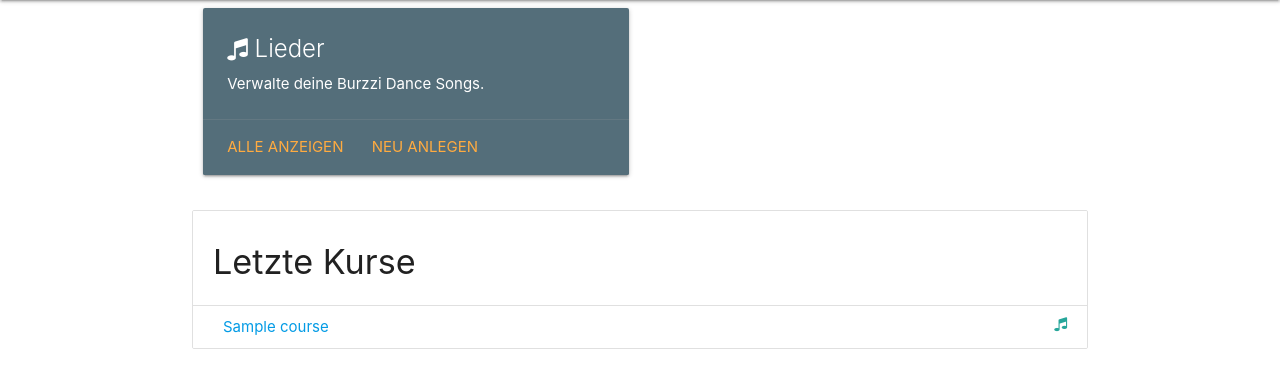
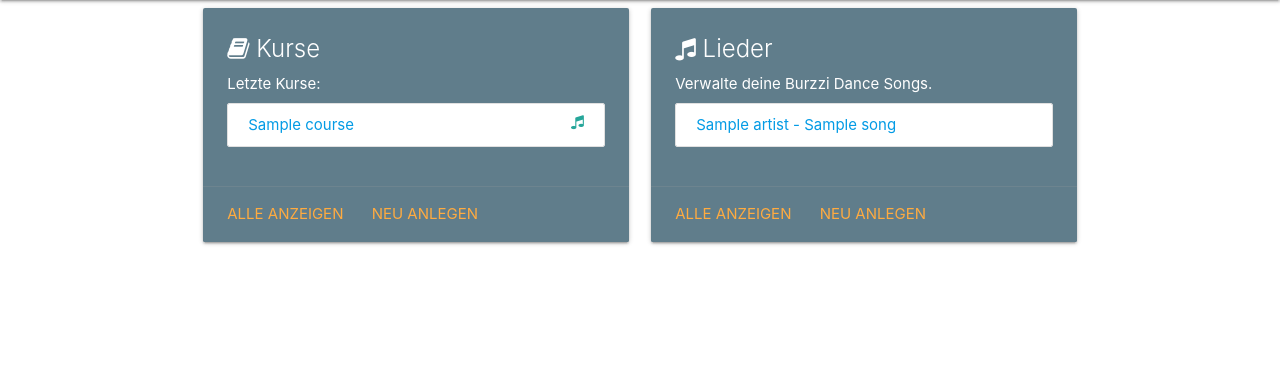
Before and after one commit to smichaelsen/dance-courses, a PHP site: template templates/index.twig in a window 1280 px wide. Shown: the part 64-452 px from the top of the page. Run offline with PHP 8.4, Linux system fonts and the light colour scheme; the template is opened without the code that fills it: most values are stand-ins (such as "Sample title", 1, 10 or a date in 2020); some libraries are stand-ins or nearby versions.

Commit message:
work on editing songs

```diff
--- a/templates/index.twig
+++ b/templates/index.twig
@@ -3,27 +3,47 @@
 {% block content %}
     <div class="row">
         <div class="col s12 m6">
-            <div class="card blue-grey darken-1">
+            <div class="card blue-grey">
+                <div class="card-content white-text">
+                    <span class="card-title"><i class="fa fa-book" aria-hidden="true"></i> Kurse</span>
+                    <p>Letzte Kurse:</p>
+                    <ul class="collection">
+                        {% for course in courses %}
+                            <li class="collection-item">
+                                <a href="{{ url("course/edit/#{course.id}") }}">{{ course.name }}</a>
+                                <a href="{{ url("course/songs/#{course.id}") }}" class="secondary-content">
+                                    <i class="fa fa-music" aria-hidden="true"></i>
+                                </a>&nbsp;
+                            </li>
+                        {% endfor %}
+                    </ul>
+                </div>
+                <div class="card-action">
+                    <a href="{{ url('courses') }}">Alle anzeigen</a>
+                    <a href="{{ url('course/create') }}">Neu anlegen</a>
+                </div>
+            </div>
+        </div>
+        <div class="col s12 m6">
+            <div class="card blue-grey">
                 <div class="card-content white-text">
                     <span class="card-title"><i class="fa fa-music" aria-hidden="true"></i> Lieder</span>
                     <p>Verwalte deine Burzzi Dance Songs.</p>
+                    <ul class="collection">
+                        {% for song in songs %}
+                            <li class="collection-item">
+                                <a href="{{ url("song/edit/#{song.id}") }}">
+                                    {{ song.artist }} - {{ song.title }}
+                                </a>
+                            </li>
+                        {% endfor %}
+                    </ul>
                 </div>
                 <div class="card-action">
                     <a href="{{ url('songs') }}">Alle anzeigen</a>
-                    <a href="{{ url('songs/create') }}">Neu anlegen</a>
+                    <a href="{{ url('song/create') }}">Neu anlegen</a>
                 </div>
             </div>
         </div>
     </div>
-    <ul class="collection with-header">
-        <li class="collection-header"><h4>Letzte Kurse</h4></li>
-        {% for course in courses %}
-            <li class="collection-item">
-                <a href="{{ url("course/#{course.id}/edit") }}">{{ course.name }}</a>
-                <a href="{{ url("course/#{course.id}/songs") }}" class="secondary-content">
-                    <i class="fa fa-music" aria-hidden="true"></i>
-                </a>&nbsp;
-            </li>
-        {% endfor %}
-    </ul>
 {% endblock content %}
```
Also changed, not shown: src/Classes/Controller/IndexController.php (+7 -0 lines), src/Classes/Controller/SongController.php (added, +54 -0 lines), src/Classes/Controller/SongsController.php (deleted, +0 -25 lines), src/Classes/Entities/Song.php (+8 -0 lines), src/Classes/Routes.php (+5 -2 lines), templates/song.twig (added, +7 -0 lines), templates/songs.twig (+11 -1 lines).
